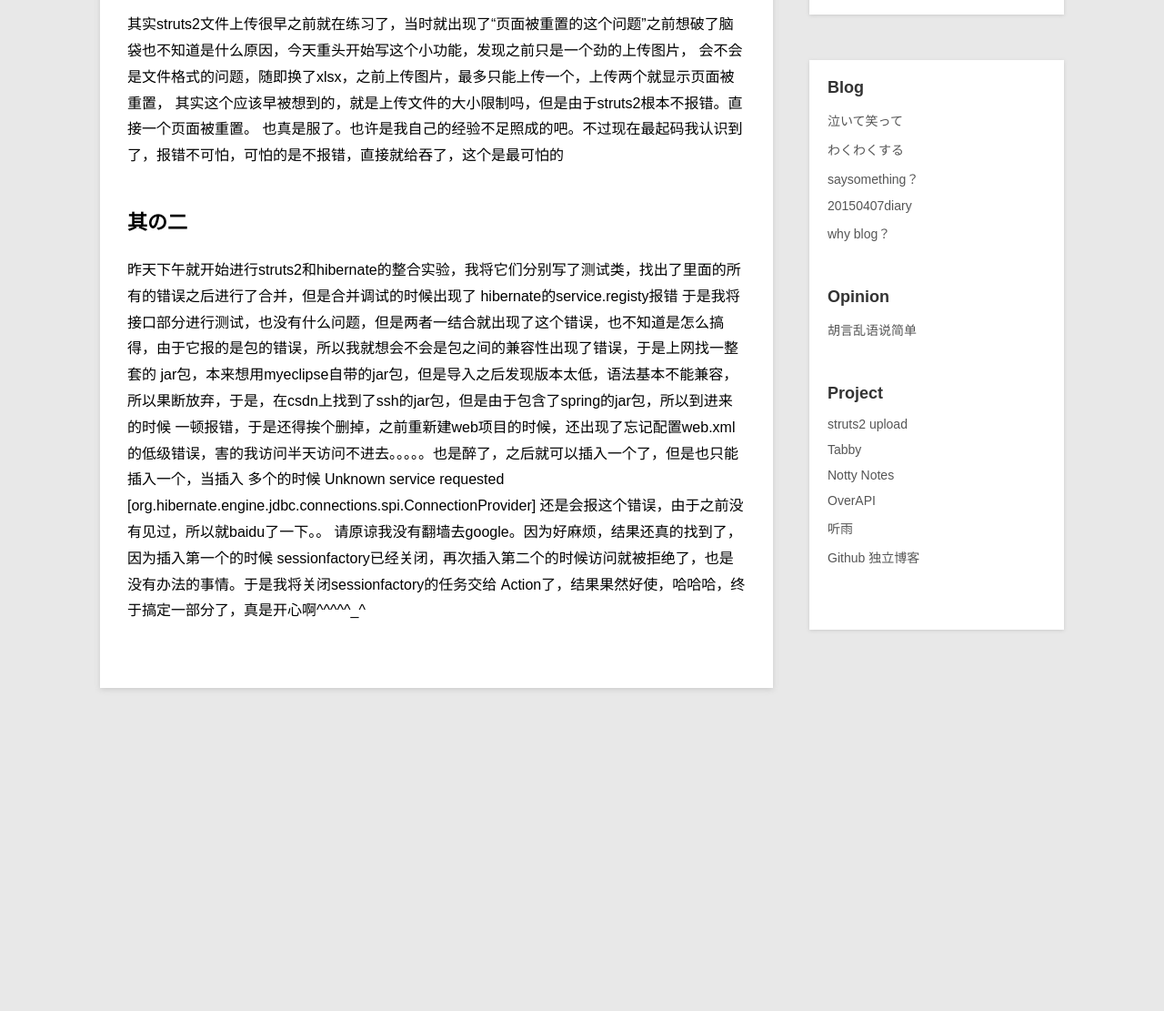
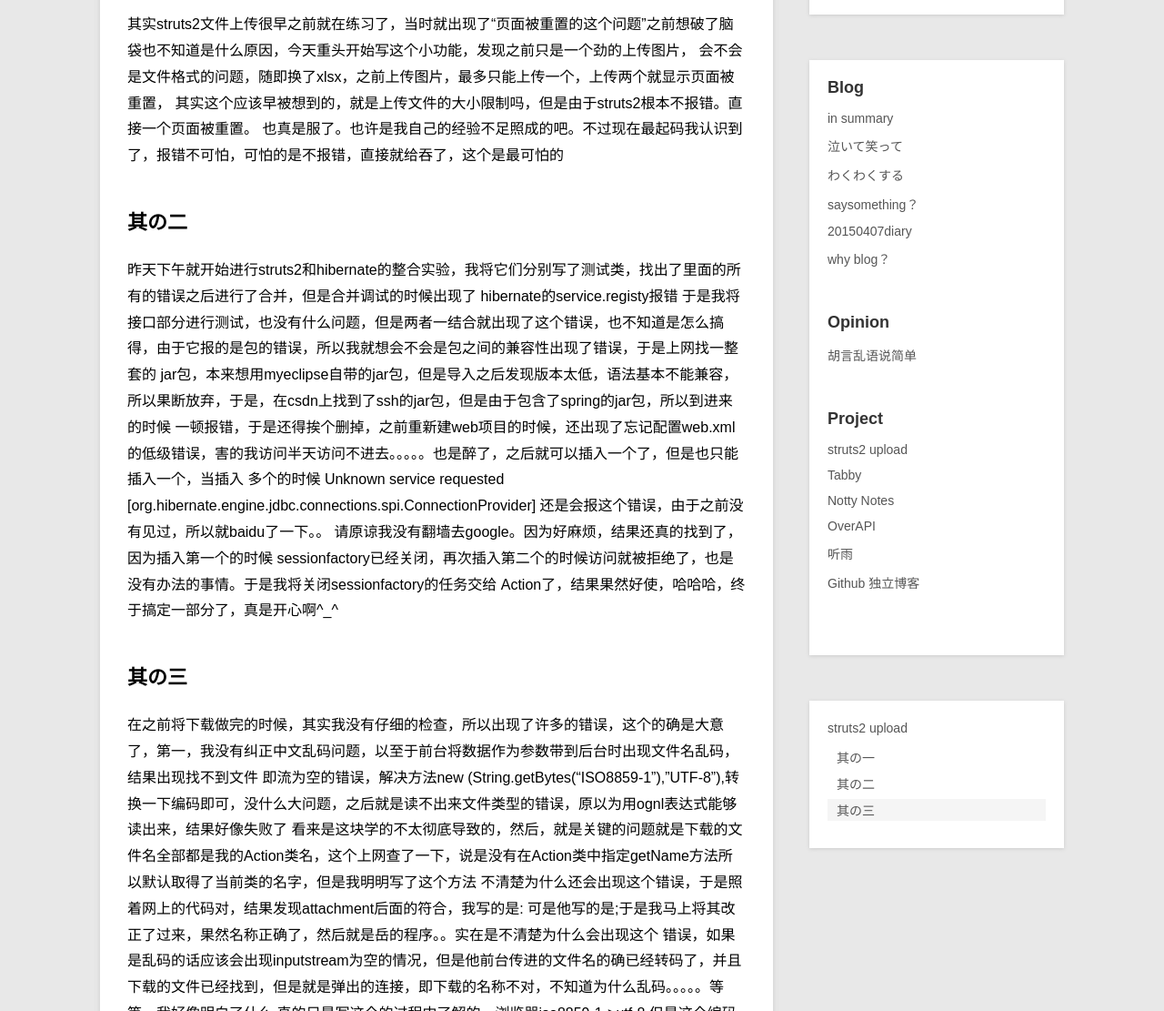
Before and after one commit to mowangdk/mowangdk.github.io, a Jekyll site: the page built from _posts/project/2015-04-09-struts2upload.md, in a window 1280 px wide and 1400 px high, cut to the strip 289-1400 px from the top of the window. Shown: the whole strip at 91% size. Built offline with Jekyll 4.4.1, drawn with Linux system fonts in a browser that asks for light colours; Markdown is read by kramdown in place of the engine named in the settings; some of the changed text lies outside the part shown.

```diff
--- a/_posts/project/2015-04-09-struts2upload.md
+++ b/_posts/project/2015-04-09-struts2upload.md
@@ -18,4 +18,14 @@ jar包，本来想用myeclipse自带的jar包，但是导入之后发现版本
 一顿报错，于是还得挨个删掉，之前重新建web项目的时候，还出现了忘记配置web.xml的低级错误，害的我访问半天访问不进去。。。。。也是醉了，之后就可以插入一个了，但是也只能插入一个，当插入
 多个的时候   Unknown service requested [org.hibernate.engine.jdbc.connections.spi.ConnectionProvider] 还是会报这个错误，由于之前没有见过，所以就baidu了一下。。
 请原谅我没有翻墙去google。因为好麻烦，结果还真的找到了，因为插入第一个的时候 sessionfactory已经关闭，再次插入第二个的时候访问就被拒绝了，也是没有办法的事情。于是我将关闭sessionfactory的任务交给
-Action了，结果果然好使，哈哈哈，终于搞定一部分了，真是开心啊^_^^_^^_^
+Action了，结果果然好使，哈哈哈，终于搞定一部分了，真是开心啊^_^
+
+
+##其の三
+在之前将下载做完的时候，其实我没有仔细的检查，所以出现了许多的错误，这个的确是大意了，第一，我没有纠正中文乱码问题，以至于前台将数据作为参数带到后台时出现文件名乱码，结果出现找不到文件
+即流为空的错误，解决方法new (String.getBytes("ISO8859-1"),"UTF-8"),转换一下编码即可，没什么大问题，之后就是读不出来文件类型的错误，原以为用ognl表达式能够读出来，结果好像失败了
+看来是这块学的不太彻底导致的，然后，就是关键的问题就是下载的文件名全部都是我的Action类名，这个上网查了一下，说是没有在Action类中指定getName方法所以默认取得了当前类的名字，但是我明明写了这个方法
+不清楚为什么还会出现这个错误，于是照着网上的代码对，结果发现attachment后面的符合，我写的是: 可是他写的是;于是我马上将其改正了过来，果然名称正确了，然后就是岳的程序。。实在是不清楚为什么会出现这个
+错误，如果是乱码的话应该会出现inputstream为空的情况，但是他前台传进的文件名的确已经转码了，并且下载的文件已经找到，但是就是弹出的连接，即下载的名称不对，不知道为什么乱码。。。。。等等，我好像明白了什么
+真的只是写这个的过程中了解的，浏览器iso8859-1->utf-8,但是这个编码再经过前台编码就变成乱码了，反而iso8859-1->iso8859-1的确没有出现乱码，但是我记得好像发现了他利用response记录了这个东西来着。。好吧，
+明天如果遇到了再看一遍。
```
Also changed, not shown: _posts/blog/2015-4-11-diary3.md (added, +14 -0 lines).
